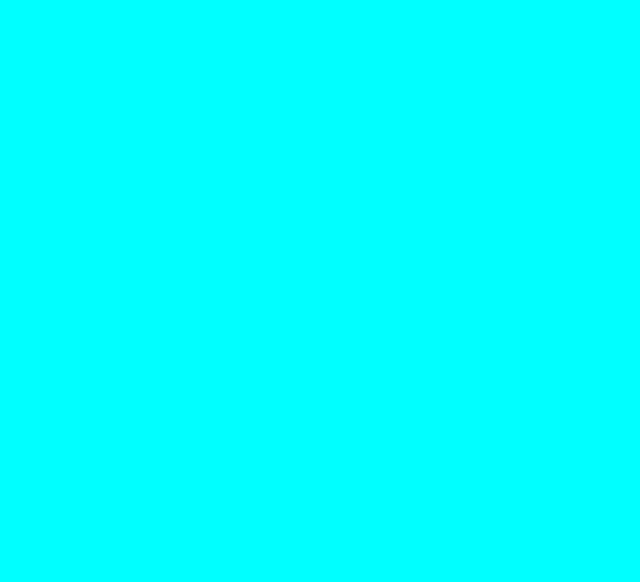
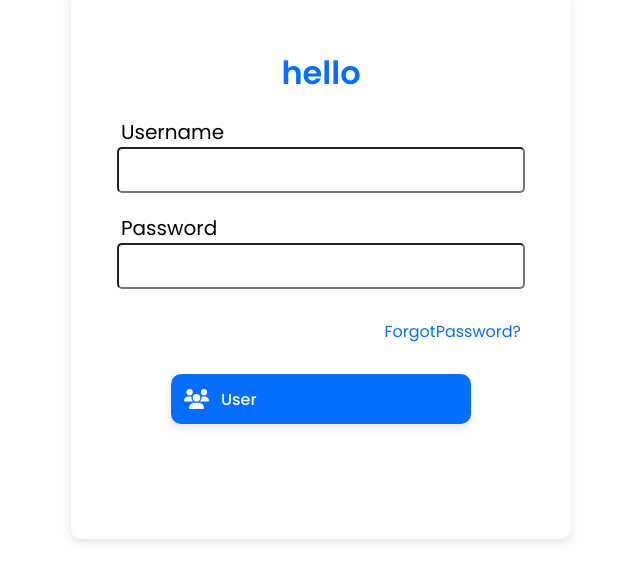
Before and after one commit to anirudh-mk/agriculture-automation-using-iot-frontend-web, a React (Vite) app: page / in a window 1280 px wide. Shown: the part 136-718 px from the top of the page, without its empty margins (319-959 px from the left). Built offline with nearby package versions, Linux system fonts and the light colour scheme.

Commit message:
feat(LoginScreen): LoginScreen compleated

```diff
--- a/screens/LoginScreen/LoginScreen.css
+++ b/screens/LoginScreen/LoginScreen.css
@@ -3,24 +3,54 @@
     flex-direction: column;
     height: 100vh;
     width: 100vw;
-    text-align: center;
+    align-items: center;
     justify-content: center;
-    background-color: aqua;
 }
-
-@media (max-width:768px) {
-    .loginScreenContainer{
-        background-color: bisque;
-    }
+.loginScreenInputContainer{
+    width: 500px;
+    height: 550px;
+    background-color: white;
+    border-radius: 10px;
+    box-shadow: 0 4px 8px rgba(0, 0, 0, 0.1);
 }
-
-@media (min-width:769px) and (max-width:992px){
-    .loginScreenContainer{
-        background-color: rgb(101, 65, 21);
-    }
+.loginScreenInputContainerHeaddingContainer{
+    width: 100%;
+    display: flex;
+    flex-direction: column;
+    align-items: center;
+    margin-top: 60px;
+    margin-bottom: 20px;
 }
-@media (min-width:993px) and (max-width:1200px){
-    .loginScreenContainer{
-        background-color: rgb(29, 17, 2);
-    }
+.loginScreenInputContainerHeaddingContainer{
+    display: flex;
+    color: #076DFC;
 }
+.loginScreenInputDataContainer{
+    display: flex;
+    flex-direction: column;
+    align-items: center;
+}
+.loginScreenInputLabels{
+    width: 400px;
+    font-size: 20px;
+}
+.userNameInput{
+    height: 40px;
+    margin-bottom: 20px;
+    border-radius: 5px;
+    width: 400px;
+}
+.password{
+    height: 40px;
+    margin-bottom: 20px;
+    border-radius: 5px;
+    width: 400px;
+}
+.loginScreenForgotPassword{
+    display: inline;
+    text-align: end;
+    font-size: 16px;
+    width: 400px;
+    margin: 10px 0 20px 0;
+    color: #076DFC;
+}
--- a/screens/LoginScreen/LoginScreen.jsx
+++ b/screens/LoginScreen/LoginScreen.jsx
@@ -1,10 +1,32 @@
 import React from "react";
 import "./LoginScreen.css";
+import { faUsers } from "@fortawesome/free-solid-svg-icons";
+
+import IconButton from "../../components/IconButton/IconButton";
 
 function LoginScreen() {
   return (
     <div className="loginScreenContainer">
-      <div className="loginScreenInputContainer"></div>
+      <div className="loginScreenInputContainer">
+        <div className="loginScreenInputContainerHeaddingContainer">
+          <h1>hello</h1>
+        </div>
+        <div className="loginScreenInputDataContainer">
+          <p className="loginScreenInputLabels">Username</p>
+          <input className="userNameInput" type="text" />
+          <p className="loginScreenInputLabels">Password</p>
+          <input className="password" type="password" />
+          <p className="loginScreenForgotPassword">ForgotPassword?</p>
+          <IconButton
+            width={300}
+            height={50}
+            backgroundColor="#076DFC"
+            borderRadius={10}
+            buttonText="User"
+            icon={faUsers}
+          />
+        </div>
+      </div>
     </div>
   );
 }
```
